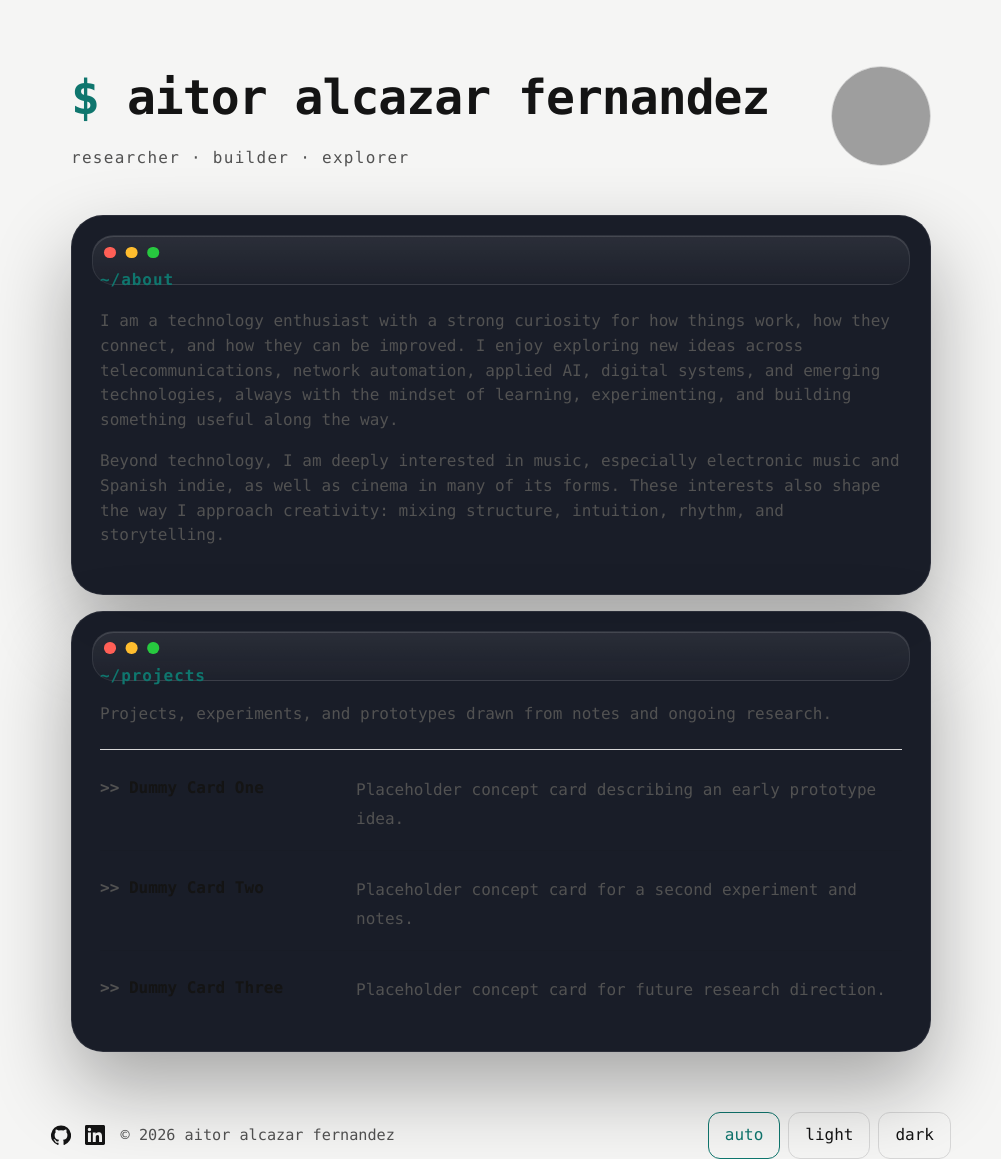
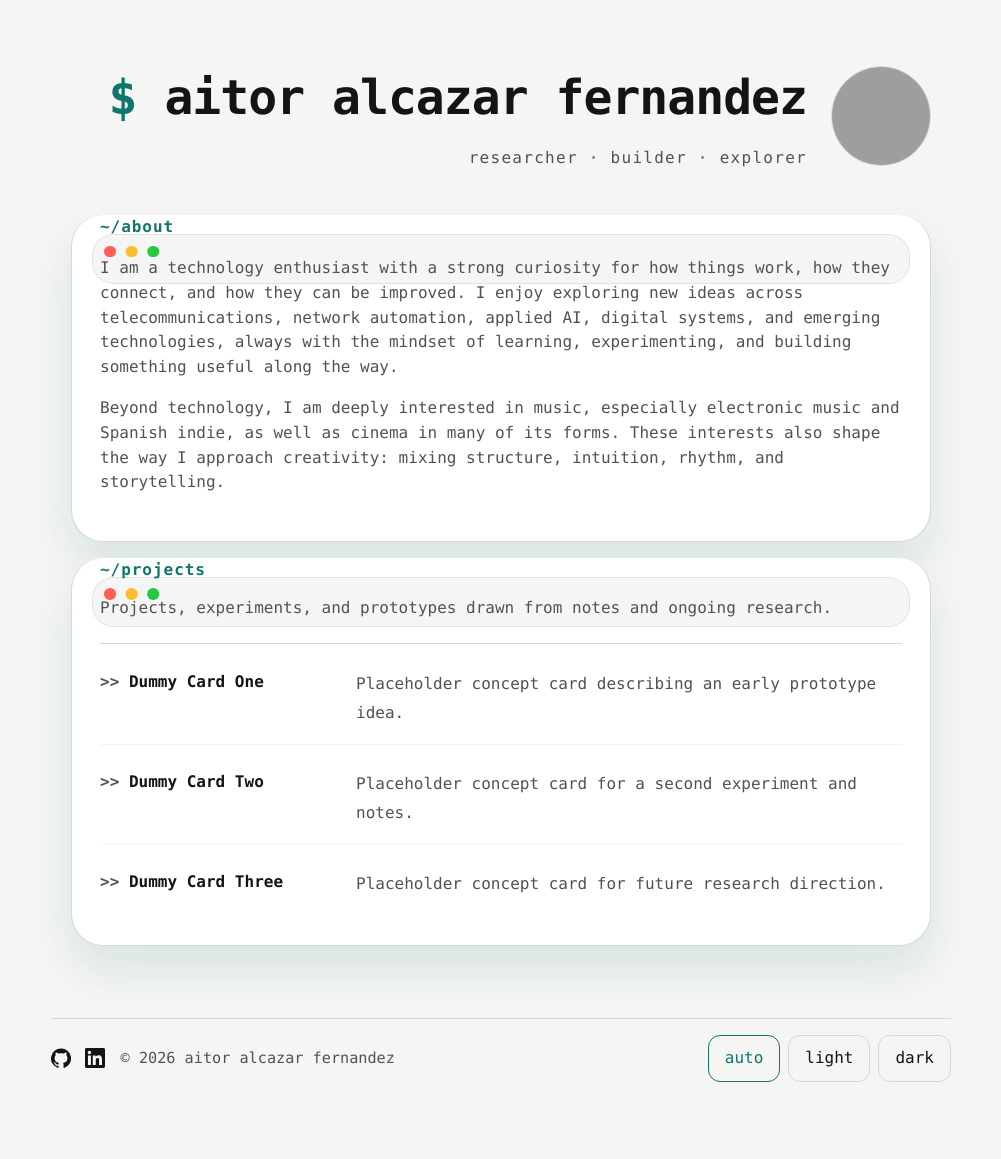
Before and after one commit to aitor-alcazar/aitor-alcazar.github.io, a Jekyll site: the page built from index.md, in a window 1280 px wide. Shown: the whole page, without its empty margins (139-1140 px from the left). Built offline with Jekyll 4.4.1, drawn with Linux system fonts in a browser that asks for light colours; after the commit the page ends 1122 px from its top, so only the background shows below that; grey boxes are pictures that could not be loaded.

Commit message:
Solve issues related with UI

```diff
--- a/assets/css/styles.css
+++ b/assets/css/styles.css
@@ -3,11 +3,14 @@
   --text: #141414;
   --muted: #525252;
   --surface: #ffffff;
-  --surface-alt: #f0f0f0;
+  --surface-alt: #f8f8f6;
+  --terminal: #ffffff;
+  --terminal-header: rgba(0, 0, 0, 0.04);
+  --terminal-header-border: rgba(0, 0, 0, 0.08);
   --border: #d7d7d7;
   --accent: #0f766e;
   --accent-soft: rgba(15, 118, 110, 0.12);
-  --shadow: 0 12px 40px rgba(0, 0, 0, 0.04);
+  --shadow: 0 24px 45px rgba(15, 118, 110, 0.12);
 }
 
 :root[data-theme='dark'] {
@@ -16,10 +19,13 @@
   --muted: #9ca3af;
   --surface: #0f1116;
   --surface-alt: #16181f;
+  --terminal: #0f1116;
+  --terminal-header: rgba(255, 255, 255, 0.08);
+  --terminal-header-border: rgba(255, 255, 255, 0.12);
   --border: #2f3340;
   --accent: #38bdf8;
   --accent-soft: rgba(56, 189, 248, 0.14);
-  --shadow: 0 18px 50px rgba(0, 0, 0, 0.35);
+  --shadow: 0 36px 80px rgba(0, 0, 0, 0.32);
 }
 
 * {
@@ -70,6 +76,23 @@ h2,
   gap: 1.5rem;
 }
 
+.hero-top > div {
+  display: flex;
+  flex-direction: column;
+  gap: 0.75rem;
+  align-items: flex-end;
+}
+
+.page-title {
+  font-size: clamp(2rem, 5vw, 3rem);
+  margin: 0;
+  letter-spacing: -0.02em;
+  position: relative;
+  display: inline-block;
+  max-width: 100%;
+  text-align: right;
+}
+
 .profile-image {
   width: 100px;
   height: 100px;
@@ -108,13 +131,18 @@ h2,
   border-top: none;
 }
 
+.section.section-block {
+  border-top: none;
+  padding-top: 0;
+}
+
 .section-block {
   margin-top: 1rem;
   padding: 3.25rem 1.75rem 1.85rem;
-  background: rgba(18, 22, 34, 0.97);
-  border: 1px solid rgba(255, 255, 255, 0.08);
+  background: var(--terminal);
+  border: 1px solid var(--border);
   border-radius: 2rem;
-  box-shadow: 0 36px 80px rgba(0, 0, 0, 0.32);
+  box-shadow: var(--shadow);
   position: relative;
   overflow: hidden;
 }
@@ -127,9 +155,9 @@ h2,
   right: 1.25rem;
   height: 3rem;
   border-radius: 1.35rem;
-  background: linear-gradient(180deg, rgba(255, 255, 255, 0.08), rgba(255, 255, 255, 0.02));
-  border: 1px solid rgba(255, 255, 255, 0.08);
-  box-shadow: inset 0 1px 0 rgba(255, 255, 255, 0.12);
+  background: var(--terminal-header);
+  border: 1px solid var(--terminal-header-border);
+  box-shadow: inset 0 1px 0 rgba(255, 255, 255, 0.08);
 }
 
 .section-block::after {
@@ -158,13 +186,6 @@ h2,
   margin: 0;
 }
 
-.page-title {
-  font-size: clamp(2rem, 5vw, 3rem);
-  margin: 0;
-  letter-spacing: -0.02em;
-  position: relative;
-}
-
 .page-title::before {
   content: "$ ";
   color: var(--accent);
@@ -178,13 +199,12 @@ h2,
 }
 
 .hero-subtitle {
-  margin: 0.75rem 0 0;
+  margin: 0;
   color: var(--muted);
   font-size: 1rem;
   letter-spacing: 0.08em;
   text-transform: lowercase;
   display: inline-block;
-  margin-left: auto;
   text-align: right;
 }
 
@@ -238,6 +258,7 @@ h2 {
 .theme-switcher {
   display: inline-flex;
   gap: 0.5rem;
+  flex-wrap: wrap;
 }
 
 .carousel-controls button,
@@ -438,12 +459,17 @@ h2 {
   color: var(--muted);
 }
 
+.site-footer {
+  padding: 2rem 0 2.5rem;
+}
+
 .footer-wrap {
   display: flex;
   align-items: center;
   justify-content: space-between;
   gap: 1rem;
-  padding: 1.25rem 0 0;
+  padding: 1rem 0 0;
+  border-top: 1px solid var(--border);
 }
 
 .footer-left {
```
